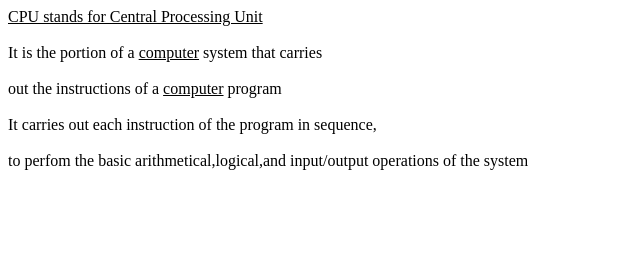
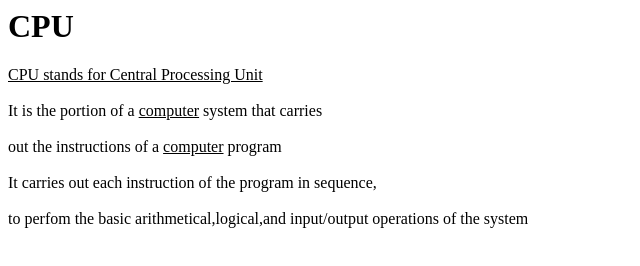
Before and after one commit to iamneo-production/edafcabdecebcdaadaeccdfffebaeceaec, a plain HTML site: page public/index.html in a window 1280 px wide. Shown: the whole page, without its empty margins (0-640 px from the left). Drawn offline with Linux system fonts and the light colour scheme.

Commit message:
Backup Commit

```diff
--- a/public/index.html
+++ b/public/index.html
@@ -1,5 +1,5 @@
 <html>
-    <h1></h1>
+    <h1>CPU</h1>
     <body>
         <p>
         <u> CPU stands for Central Processing Unit </u><br>
```
